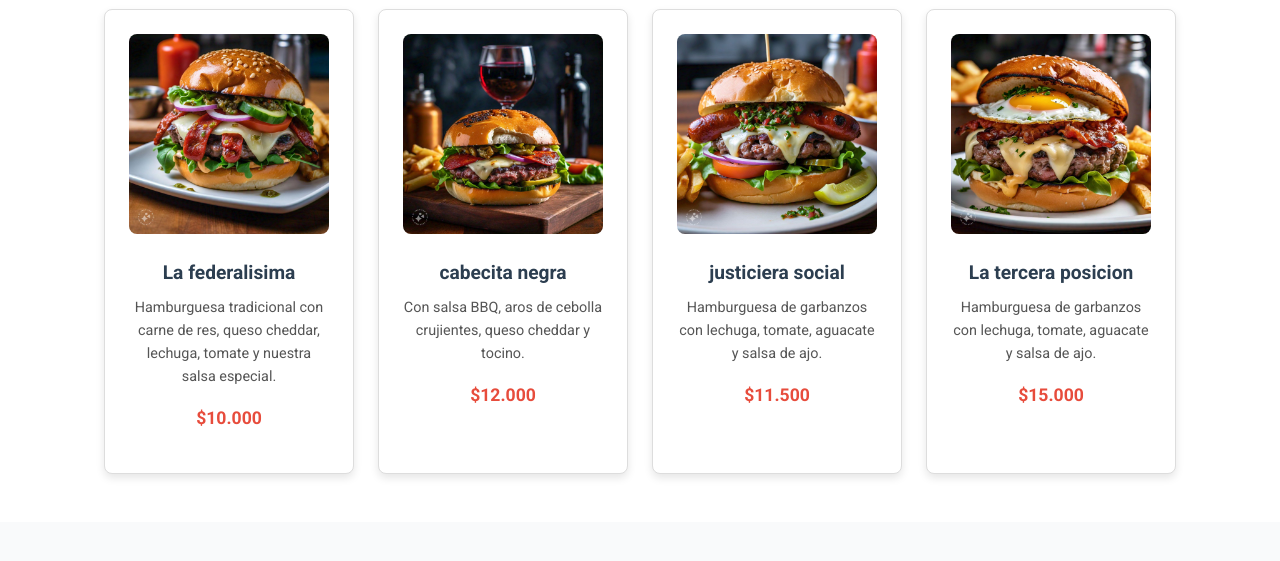
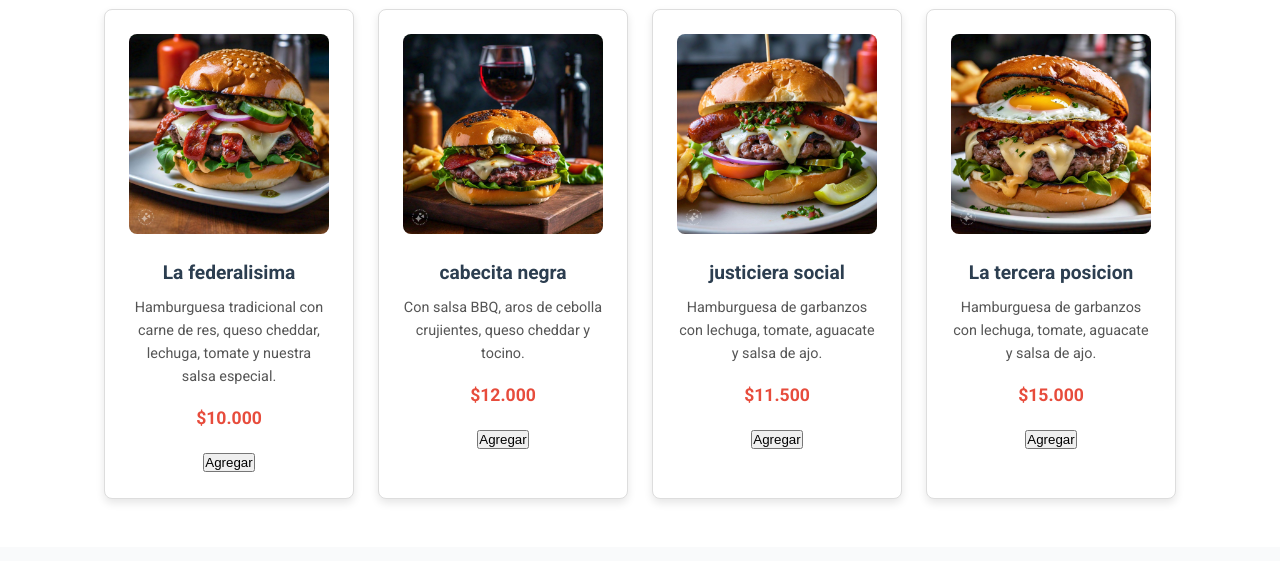
Before and after one commit to blockztge/front-end, a plain HTML site: page index.html in a window 1280 px wide. Shown: the part 239-800 px from the top of the page. Drawn offline with Linux system fonts and the light colour scheme.

Commit message:
Update index.html

```diff
--- a/index.html
+++ b/index.html
@@ -30,24 +30,28 @@
                     <h3>La federalisima</h3>
                     <p>Hamburguesa tradicional con carne de res, queso cheddar, lechuga, tomate y nuestra salsa especial.</p>
                     <p class="price">$10.000</p>
+                    <button class="agregar" onclick="agregarProducto()">Agregar</button>
                 </div>
                 <div class="card">
                     <img src="cabecita_negra.jpeg" alt="cabecita negra">
                     <h3>cabecita negra</h3>
                     <p>Con salsa BBQ, aros de cebolla crujientes, queso cheddar y tocino.</p>
                     <p class="price">$12.000</p>
+                    <button class="agregar" onclick="agregarProducto()">Agregar</button>
                 </div>
                 <div class="card">
                     <img src="lajusticiera.jpeg" alt="la justiciera">
                     <h3>justiciera social</h3>
                     <p>Hamburguesa de garbanzos con lechuga, tomate, aguacate y salsa de ajo.</p>
                     <p class="price">$11.500</p>
+                    <button class="agregar" onclick="agregarProducto()">Agregar</button>
                 </div>
                 <div class="card">
                     <img src="tercera.jpeg" alt="tercera posicion">
                     <h3>La tercera posicion</h3>
                     <p>Hamburguesa de garbanzos con lechuga, tomate, aguacate y salsa de ajo.</p>
                     <p class="price">$15.000</p>
+                    <button class="agregar" onclick="agregarProducto()">Agregar</button>
                 </div>
             </div>
         </section>
@@ -90,5 +94,6 @@
     <footer>
         <p>© 2024 Hamburguesería peronia. Todos los derechos reservados.</p>
     </footer>
+    <script src="script.js"></script>
 </body>
 </html>
```
